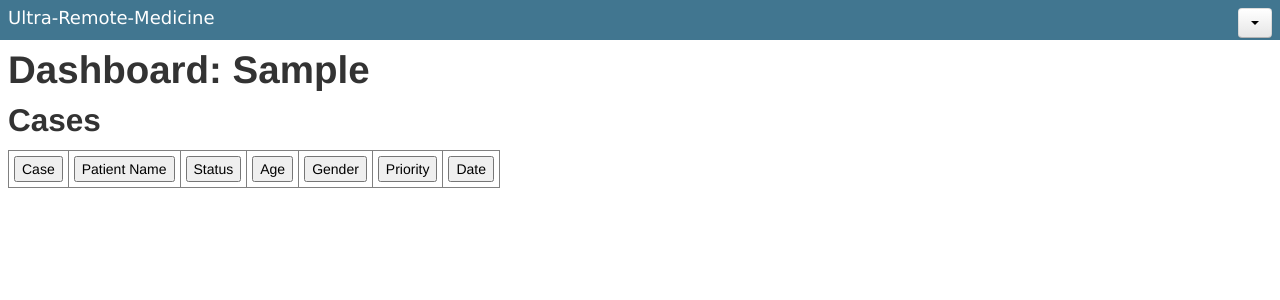
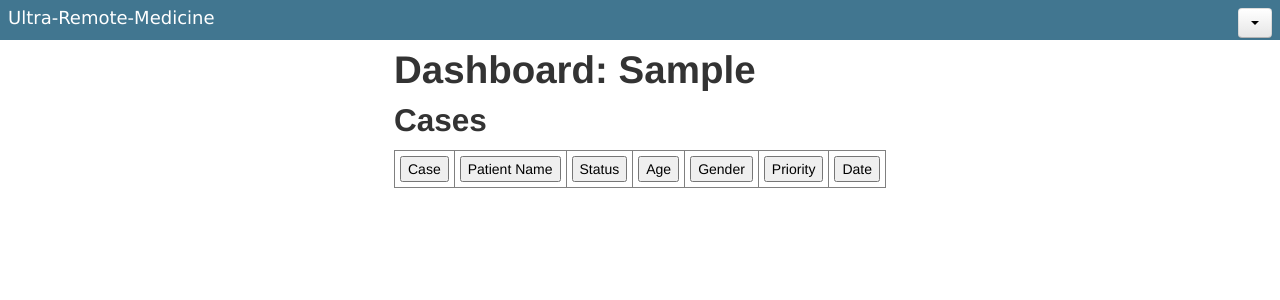
Before and after one commit to CSC301H-Fall2013/Ultra-Remote-Medicine, a Django app: template templates/website/doctor.html in a window 1280 px wide. Shown: the top 300 px of the page. Run offline with Django 3.2, Linux system fonts and the light colour scheme; the template is opened without the code that fills it, so the values that code supplies are empty; the visitor is signed in with stand-in values (Sample User, id 1); parts of the project's set-up code (start-up, migrations or seed data) failed here and were passed over; some libraries are stand-ins or nearby versions.

Commit message:
Centered the patient and field worker pages. Also simplified the url addresses of a few pages.

```diff
--- a/sample/views.py
+++ b/sample/views.py
@@ -166,7 +166,7 @@ def display_new_patient(request):
                 print "hard fail"
                 return HttpResponseServerError()
 
-            return HttpResponseRedirect("view_patient/" +
+            return HttpResponseRedirect("patient/" +
                 str(patient.id))
     else:
 
@@ -240,7 +240,6 @@ def _display_worker(request, user, worker):
     else:
         form = UpdateFieldWorkerForm()
         form.populate(worker)
-    print worker.user.first_name
 
     return render_to_response('workerprofile.html', {
         'viewer': request.user,
--- a/static/headerStyle.css
+++ b/static/headerStyle.css
@@ -42,6 +42,7 @@ body {
 	margin-right-rtl-source: physical;
 	position: absolute;
 	width:100%;
+	text-align: center;
 }
 
 .pageLeftFormat {
--- a/templates/website/doctor.html
+++ b/templates/website/doctor.html
@@ -19,7 +19,9 @@
 
 	{% include "_topBar.html" %}
 
-	<div class="pageLeftFormat">
+	<div class="pageCentered">
+
+		<div id="profilecontainer" style="display: inline-block; text-align: left">
 
 		<h1>Dashboard: {{user.first_name}}</h1>
 
@@ -29,6 +31,8 @@
 
 		{% include "_caseDisplay.html" %}
 
+		</div>
+
 	</div>
 
 </body>
--- a/templates/website/doctorprofile.html
+++ b/templates/website/doctorprofile.html
@@ -18,7 +18,7 @@
 
 	{% include "_topBar.html" %}
 
-	<div class="pageCentered" style="text-align: center;">
+	<div class="pageCentered">
 
 		<div id="profilecontainer" style="display: inline-block; text-align: left">
 			<h1>Doctor {{user.first_name}} {{user.last_name}}</h1>
--- a/ultraRemoteMedicine/urls.py
+++ b/ultraRemoteMedicine/urls.py
@@ -23,9 +23,9 @@ urlpatterns += patterns('sample.views',
     url('^doctor$', 'display_doctor', name='doctor'),
     url('^field$', 'display_field_worker', name='field'),
     url('^new_patient$', 'display_new_patient', name='new_patient'),
-    url('^view_patient/(?P<patient_id>\d+)$',
+    url('^patient/(?P<patient_id>\d+)$',
         'display_patient', name='display_patient'),
-    url('^display_case/(?P<case_id>\d+)$',
+    url('^case/(?P<case_id>\d+)$',
         'display_case', name='display_case'),
     url('^profile/(?P<user_id>\d+)$',
         'display_profile', name='display_profile'))
```
Also changed, not shown: templates/website/fieldworker.html (+6 -1 lines).
